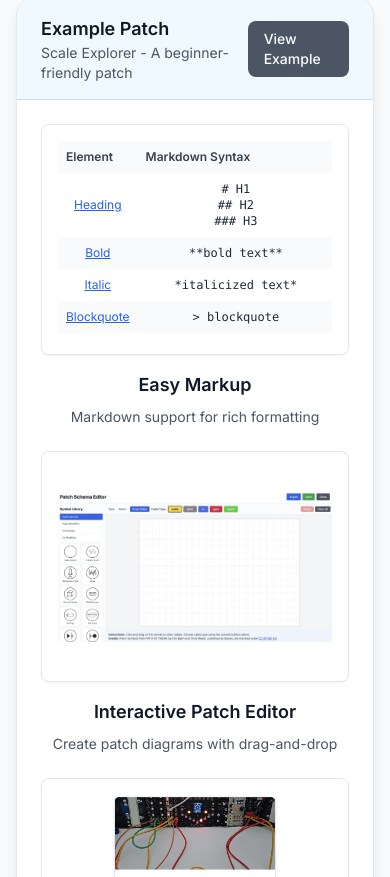
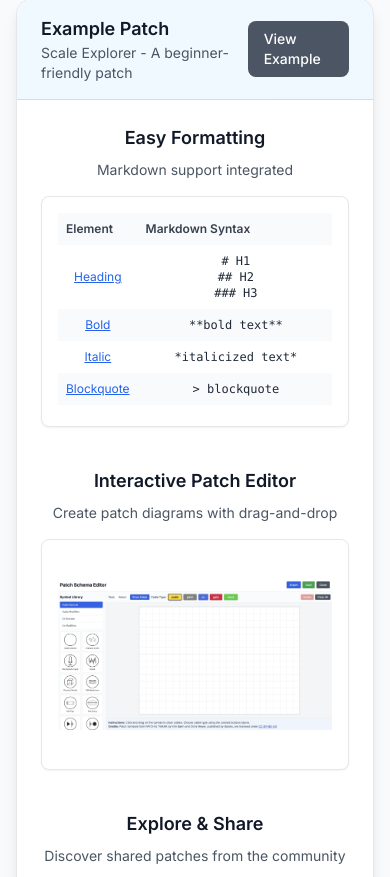
Before and after one commit to ajerni/patches, a Next.js app: page / in a window 390 px wide. Shown: the part 1867-2744 px from the top of the page. Built offline with nearby package versions, Linux system fonts and the light colour scheme; no server answers.

Commit message:
minor mobile design change

```diff
--- a/app/page.tsx
+++ b/app/page.tsx
@@ -136,7 +136,13 @@ export default function Home() {
             <div className="p-6">
               <div className="grid grid-cols-1 lg:grid-cols-3 gap-6">
                 {/* Easy Markup */}
-                <div className="text-center">
+                <div className="text-center flex flex-col lg:block">
+                  {/* Mobile: Title first */}
+                  <div className="lg:hidden mb-4">
+                    <h3 className="text-lg font-semibold text-gray-900 mb-2">Easy Formatting</h3>
+                    <p className="text-sm text-gray-600">Markdown support integrated</p>
+                  </div>
+
                   <div className="bg-white rounded-lg aspect-[4/3] mb-4 p-4 border border-gray-200 shadow-sm overflow-hidden">
                     <div className="w-full h-full overflow-y-auto">
                       <table className="w-full text-xs">
@@ -236,12 +242,22 @@ export default function Home() {
                       </table>
                     </div>
                   </div>
+
+                  {/* Desktop: Title after image */}
+                  <div className="hidden lg:block">
                     <h3 className="text-lg font-semibold text-gray-900 mb-2">Easy Markup</h3>
                     <p className="text-sm text-gray-600">Markdown support for rich formatting</p>
                   </div>
+                </div>
 
                 {/* Patch Editor */}
-                <div className="text-center">
+                <div className="text-center flex flex-col lg:block">
+                  {/* Mobile: Title first */}
+                  <div className="lg:hidden mb-4">
+                    <h3 className="text-lg font-semibold text-gray-900 mb-2">Interactive Patch Editor</h3>
+                    <p className="text-sm text-gray-600">Create patch diagrams with drag-and-drop</p>
+                  </div>
+
                   <div className="bg-white rounded-lg aspect-[4/3] mb-4 border border-gray-200 shadow-sm relative p-4">
                     <img
                       src="/screenshots/editor.webp"
@@ -249,12 +265,22 @@ export default function Home() {
                       className="w-full h-full object-contain rounded"
                     />
                   </div>
+
+                  {/* Desktop: Title after image */}
+                  <div className="hidden lg:block">
                     <h3 className="text-lg font-semibold text-gray-900 mb-2">Interactive Patch Editor</h3>
                     <p className="text-sm text-gray-600">Create patch diagrams with drag-and-drop</p>
                   </div>
+                </div>
 
                 {/* Explore and Like */}
-                <div className="text-center">
+                <div className="text-center flex flex-col lg:block">
+                  {/* Mobile: Title first */}
+                  <div className="lg:hidden mb-4">
+                    <h3 className="text-lg font-semibold text-gray-900 mb-2">Explore & Share</h3>
+                    <p className="text-sm text-gray-600">Discover shared patches from the community</p>
+                  </div>
+
                   <div className="bg-white rounded-lg aspect-[4/3] mb-4 border border-gray-200 shadow-sm relative p-4">
                     <img
                       src="/screenshots/sharedpatch.webp"
@@ -262,8 +288,12 @@ export default function Home() {
                       className="w-full h-full object-contain rounded"
                     />
                   </div>
+
+                  {/* Desktop: Title after image */}
+                  <div className="hidden lg:block">
                     <h3 className="text-lg font-semibold text-gray-900 mb-2">Explore & Share</h3>
                     <p className="text-sm text-gray-600">Discover shared patches from the community</p>
+                  </div>
                 </div>
               </div>
             </div>
```
Lines whose indentation alone changed are shown as unchanged.
